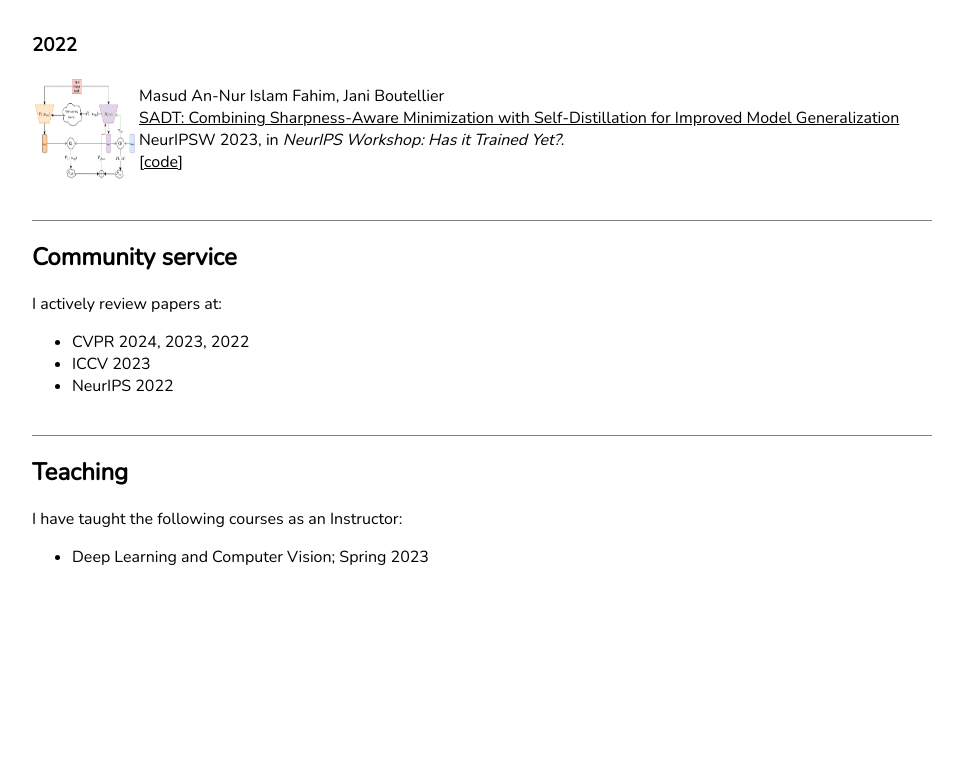
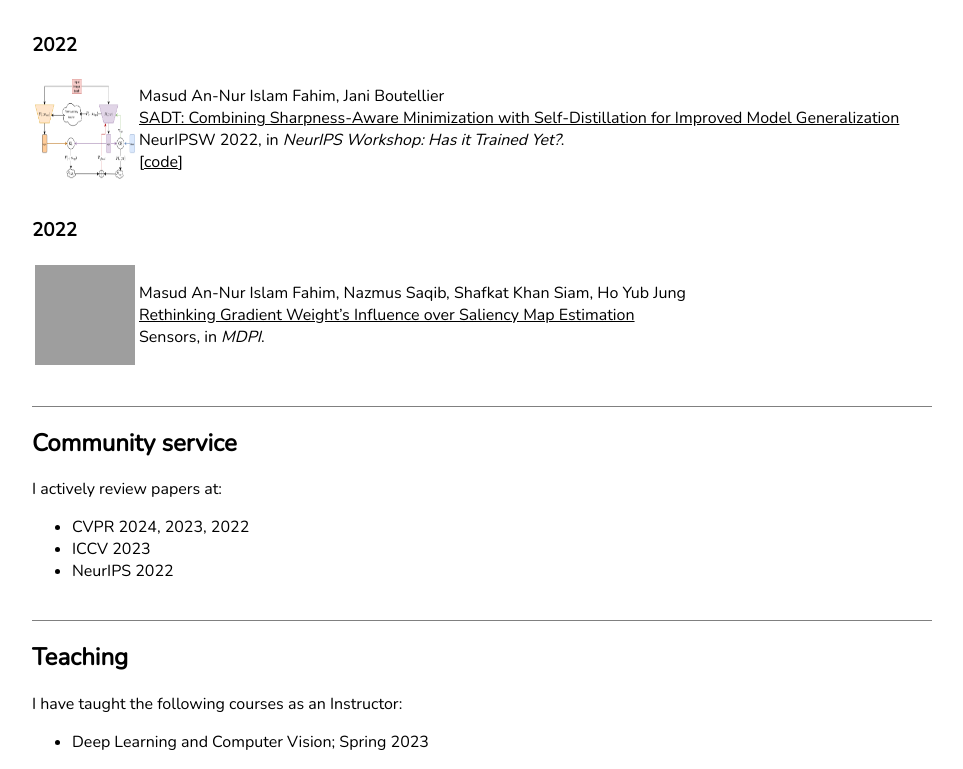
Before and after one commit to Explore21/B_profile_me, a plain HTML site: page index.html in a window 1280 px wide. Shown: the part 870-1639 px from the top of the page, without its empty margins (158-1121 px from the left). Before the commit the page ends 1454 px from the top, so only its background shows below. Drawn offline with nearby package versions, Linux system fonts and the light colour scheme; grey boxes are pictures that could not be loaded.

Commit message:
Update index.html

```diff
--- a/index.html
+++ b/index.html
@@ -213,9 +213,20 @@ function show_menu() {
         <td valign="middle"><img src="figures/nips22.png" class="article-img" /></td>
         <td valign="middle"><b> Masud An-Nur Islam Fahim</b>, Jani Boutellier<br />
         <a class="lnk" href="https://arxiv.org/pdf/2211.00310.pdf">SADT: Combining Sharpness-Aware Minimization with Self-Distillation for Improved Model Generalization</a><br />
-        <b>NeurIPSW 2023</b>, in <i>NeurIPS Workshop: Has it Trained Yet?</i>.<br />
+        <b>NeurIPSW 2022</b>, in <i>NeurIPS Workshop: Has it Trained Yet?</i>.<br />
         <b>[</b><a class="lnk" href="https://github.com/DeepUVaasa/SADT">code</a><b>]</b></td>
     </tr></table></div> <br />
+
+    <h3>2022</h3>
+    <div class="article"><table><tr>
+        <td valign="middle"><img src="figures/CAM.png" class="article-img" /></td>
+        <td valign="middle"><b> Masud An-Nur Islam Fahim</b>,  Nazmus Saqib, Shafkat Khan Siam, Ho Yub Jung<br />
+        <a class="lnk" href="https://www.mdpi.com/1424-8220/22/17/6516">Rethinking Gradient Weight’s Influence over Saliency Map Estimation</a><br />
+        <b>Sensors</b>, in <i>MDPI</i>.<br />
+
+    </tr></table></div> <br />
+
+
     <br />
     <div id="awards" style="border-top:1px solid gray;">
     <h2>Community service</h2>
```
